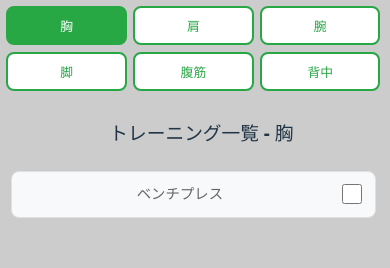
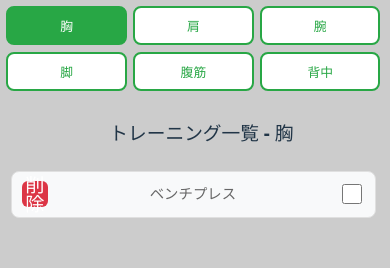
Before and after one commit to BandaiTakumi/massle_app, a React (Vite) app: page / in a window 390 px wide. Shown: the top 268 px of the page. Built offline with nearby package versions, Linux system fonts and the light colour scheme.

Commit message:
メニューの削除ボタンを追加

```diff
--- a/src/components/pages/Menu.css
+++ b/src/components/pages/Menu.css
@@ -75,11 +75,49 @@
   border: 1px solid #e0e0e0;
   border-radius: 8px;
   transition: all 0.2s;
+  gap: 0.75rem;
 }
 
 .exercise-item:hover {
   border-color: #28a745;
   background-color: #f0fff4;
+}
+
+.delete-button {
+  width: 32px;
+  height: 32px;
+  min-width: 32px;
+  background-color: #dc3545;
+  color: #fff;
+  border: none;
+  border-radius: 6px;
+  font-size: 1.0rem;
+  font-weight: bold;
+  cursor: pointer;
+  transition: all 0.2s;
+  display: flex;
+  align-items: center;
+  justify-content: center;
+  line-height: 1;
+  padding: 0;
+}
+
+.delete-button:hover {
+  background-color: #c82333;
+  transform: scale(1.05);
+}
+
+.delete-button:active {
+  background-color: #bd2130;
+  transform: scale(0.95);
+}
+
+.exercise-name {
+  flex: 1;
+  font-size: 1.125rem;
+  font-weight: 500;
+  color: #666;
+  text-align: center;
 }
 
 .exercise-checkbox {
@@ -138,13 +176,6 @@
   box-shadow: none;
 }
 
-.exercise-name {
-  flex: 1;
-  font-size: 1.125rem;
-  font-weight: 500;
-  color: #666;
-}
-
 /* スマホ対応（768px以下） */
 @media (max-width: 768px) {
   .menu-page {
@@ -170,6 +201,14 @@
 
   .exercise-item {
     padding: 0.7rem;
+    gap: 0.5rem;
+  }
+
+  .delete-button {
+    width: 28px;
+    height: 28px;
+    min-width: 28px;
+    font-size: 1.3rem;
   }
 
   .exercise-name {
@@ -205,6 +244,14 @@
 
   .exercise-item {
     padding: 0.6rem;
+    gap: 0.4rem;
+  }
+
+  .delete-button {
+    width: 26px;
+    height: 26px;
+    min-width: 26px;
+    font-size: 1.2rem;
   }
 
   .exercise-name {
--- a/src/components/pages/Menu.jsx
+++ b/src/components/pages/Menu.jsx
@@ -50,6 +50,19 @@ function Menu() {
     navigate("/add-menu");
   };
 
+  const handleDelete = (exerciseId, exerciseName) => {
+    const confirmed = window.confirm(`「${exerciseName}」を削除しますか？`);
+    if (confirmed) {
+      const updatedExercises = exercisesData.filter(
+        (exercise) => exercise.id !== exerciseId
+      );
+      setExercisesData(updatedExercises);
+      localStorage.setItem("exercises", JSON.stringify(updatedExercises));
+      // 選択リストからも削除
+      setSelectedExercises((prev) => prev.filter((id) => id !== exerciseId));
+    }
+  };
+
   return (
     <div className="menu-page">
       <div className="category-buttons">
@@ -69,6 +82,13 @@ function Menu() {
       <div className="exercise-list">
         {filteredExercises.map((exercise) => (
           <div key={exercise.id} className="exercise-item">
+            <button
+              className="delete-button"
+              onClick={() => handleDelete(exercise.id, exercise.name)}
+              title="削除"
+            >
+              削除
+            </button>
             <span className="exercise-name">{exercise.name}</span>
             <input
               type="checkbox"
```
